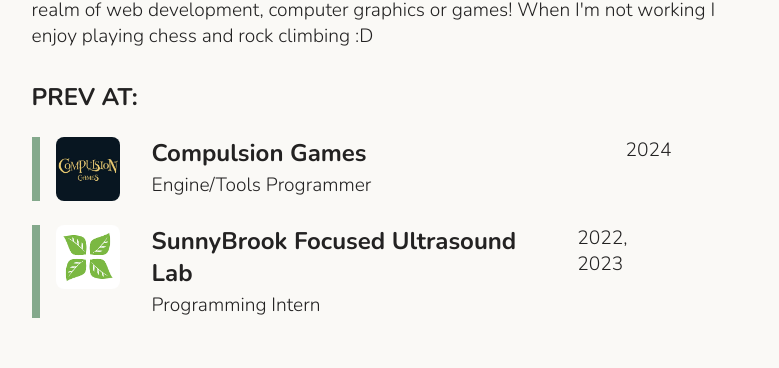
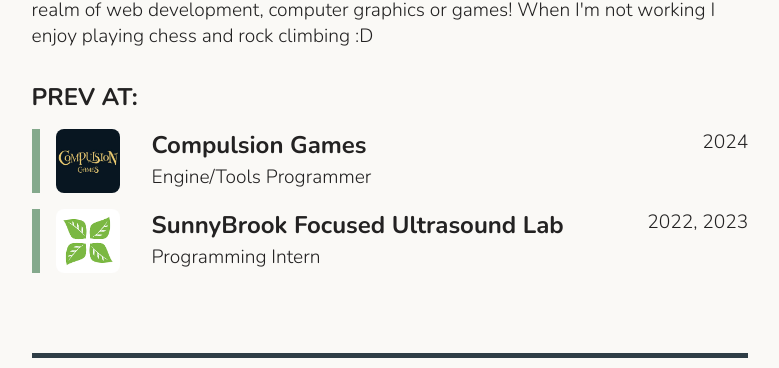
Before and after one commit to IsaacYu15/portfoliowebsite, a React (Create React App) app: page /about in a window 1280 px wide. Shown: the part 718-1086 px from the top of the page, without its empty margins (250-1029 px from the left). Built offline with nearby package versions, Linux system fonts and the light colour scheme; a web font is replaced by a local one.

Commit message:
expereinces bug

```diff
--- a/src/components/bubble.css
+++ b/src/components/bubble.css
@@ -2,13 +2,12 @@
   display: flex;
   flex-direction: row;
   justify-content: space-between;
-
   gap: 3rem;
   z-index: 10;
-
   padding-left: 1rem;
-  width: 50vw;
+  width: 100%;
   border-left: solid var(--color-green2) 0.5rem;
+  box-sizing: border-box;
 }
 
 #content {
--- a/src/sections/experiences/experiences.css
+++ b/src/sections/experiences/experiences.css
@@ -1,7 +1,5 @@
 .experiences__container {
   display: flex;
   flex-direction: column;
-  gap: 1.5rem;
-
-  align-items: flex-start;
+  gap: 1rem;
 }
```
